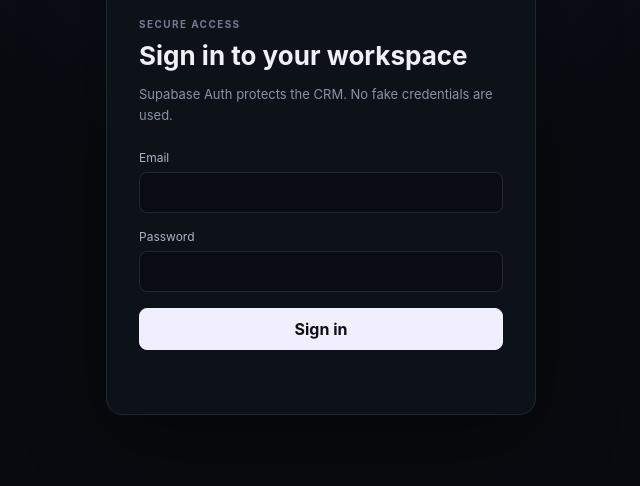
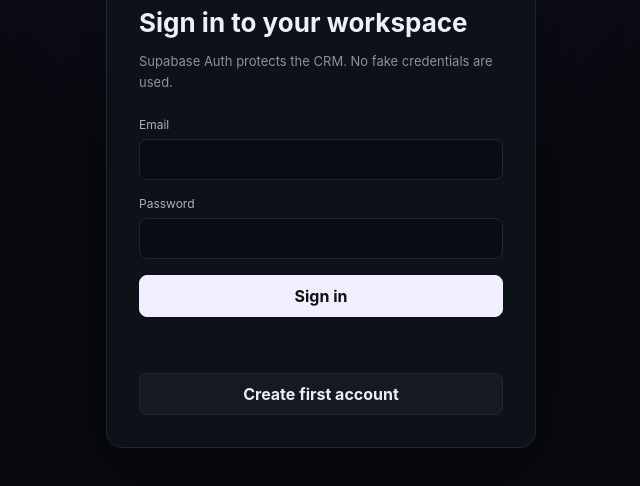
Before and after one commit to chatgratuitement0-jpg/agence-, a website built with Vite: page index.html in a window 1280 px wide. Shown: the part 236-722 px from the top of the page, without its empty margins (319-959 px from the left). Built offline with nearby package versions, Linux system fonts and the light colour scheme; no server answers.

Commit message:
Load signup UI module

```diff
--- a/index.html
+++ b/index.html
@@ -12,6 +12,7 @@
 <body>
   <div id="app"></div>
   <script type="module" src="./js/app.js"></script>
+  <script type="module" src="./js/auth-signup.js"></script>
   <script type="module" src="./js/workflow-monitor.js"></script>
   <script type="module" src="./js/ai-drafts.js"></script>
   <script type="module" src="./js/workflow-template.js"></script>
```
